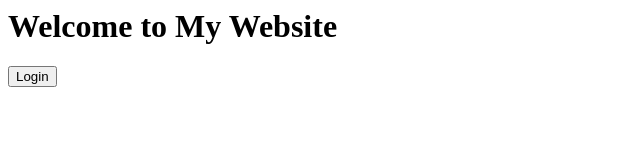
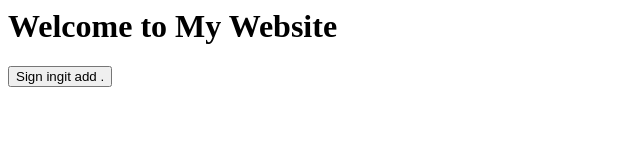
Before and after one commit to ehtishamulhaqueofficial-a11y/git-practice, a plain HTML site: page index.html in a window 1280 px wide. Shown: the whole page, without its empty margins (0-640 px from the left). Drawn offline with Linux system fonts and the light colour scheme.

Commit message:
Changed login button

```diff
--- a/index.html
+++ b/index.html
@@ -1,2 +1,2 @@
 <h1>Welcome to My Website</h1>
-<button>Login</button>
+<button>Sign ingit add .</button>
```
